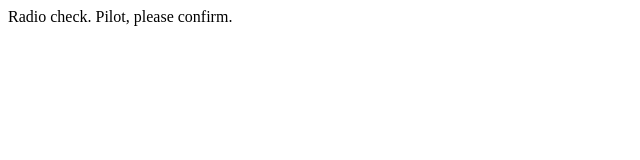
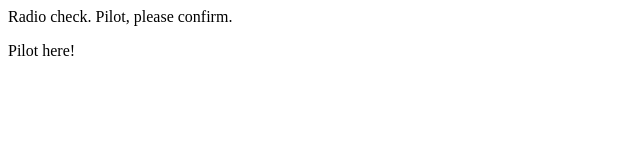
Before and after one commit to prinshaks/communication-log, a plain HTML site: page index.html in a window 1280 px wide. Shown: the full height of the page, 0-640 px from the left. Drawn offline with Linux system fonts and the light colour scheme.

Commit message:
pilot response

```diff
--- a/index.html
+++ b/index.html
@@ -1,5 +1,6 @@
 <html>
    <body>
       <p>Radio check. Pilot, please confirm.</p>
+      <p>Pilot here!</p>
    </body>
 </html>
```
